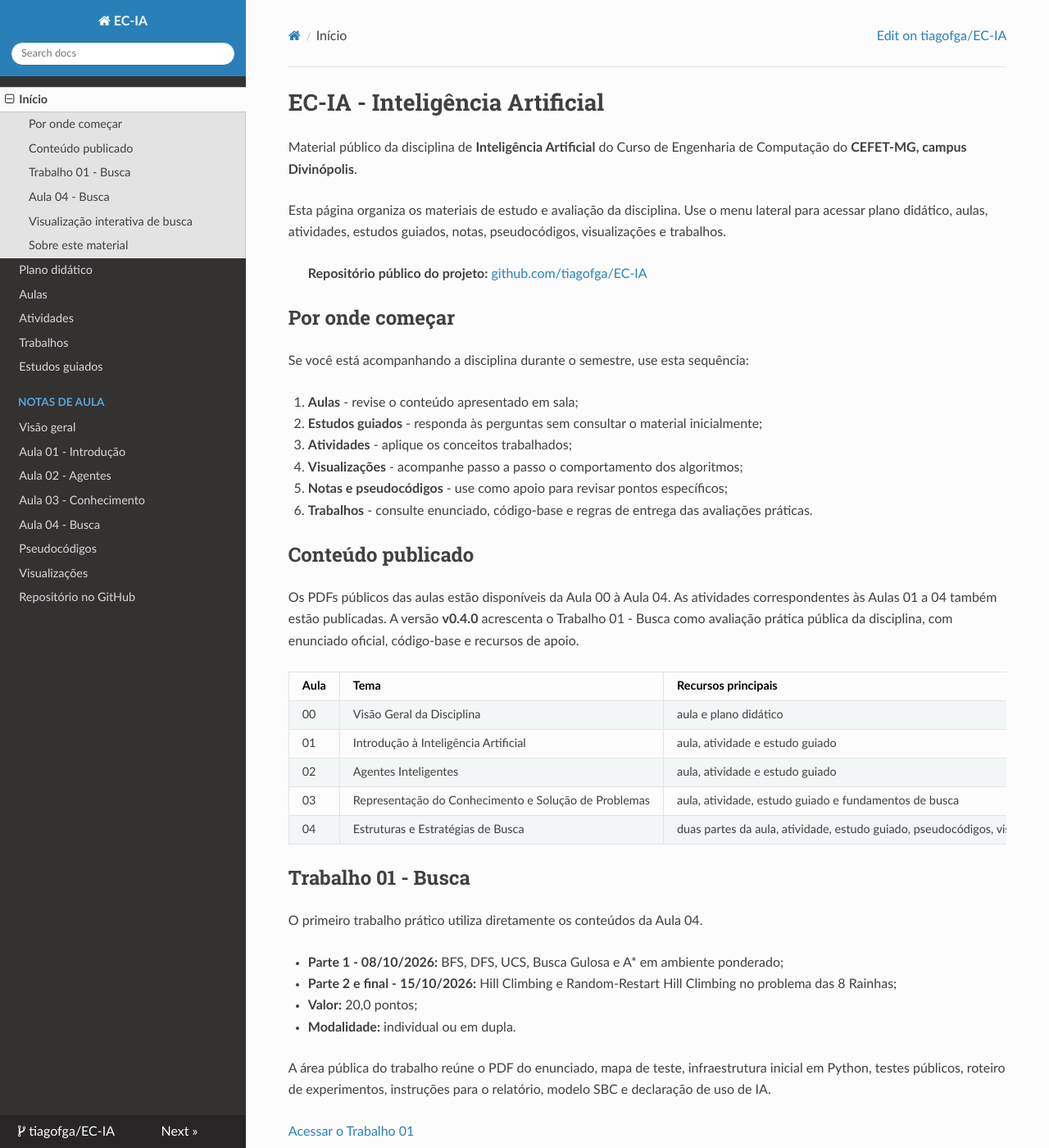
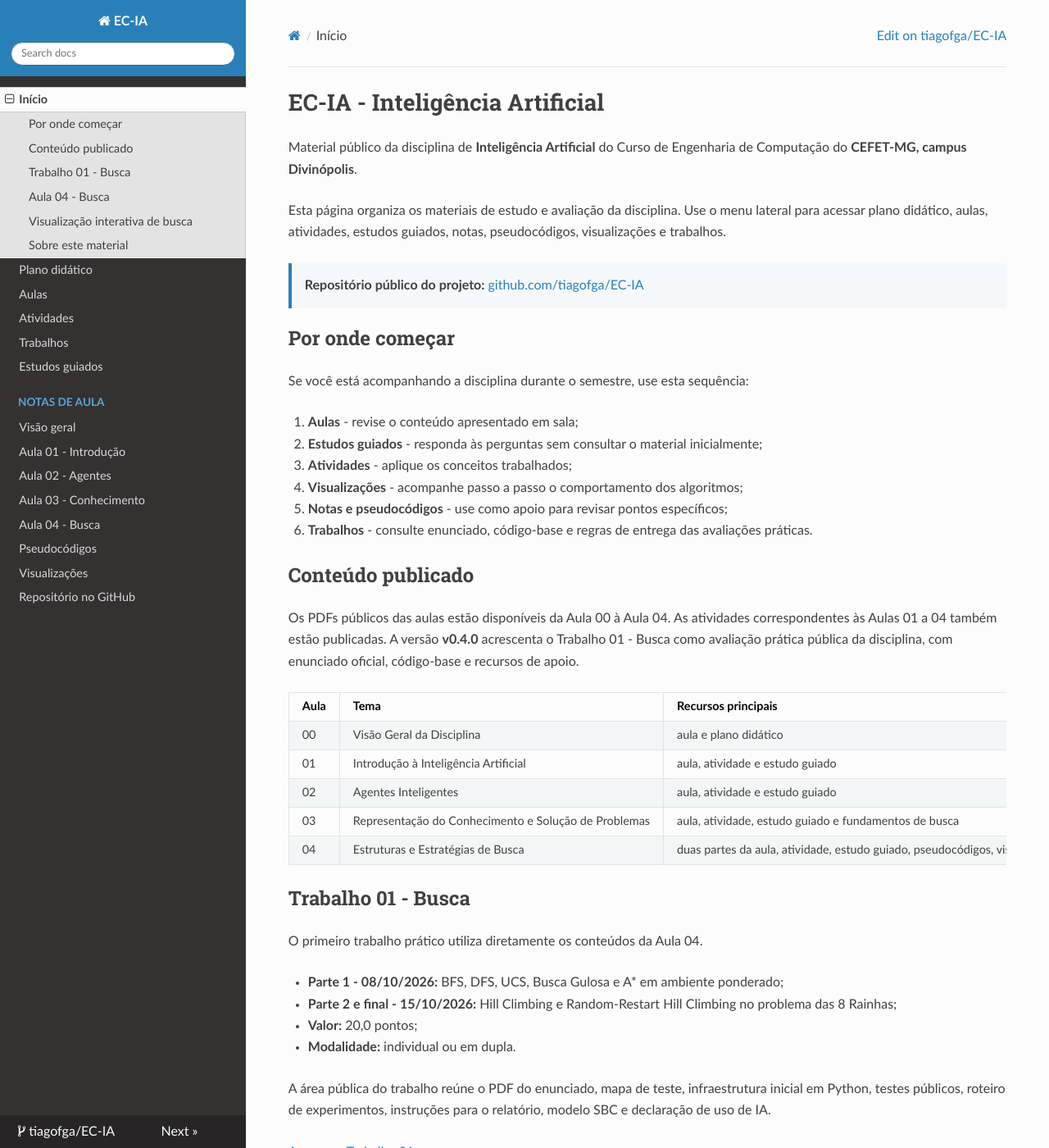
Before and after one commit to tiagofga/EC-IA, an MkDocs documentation site: the page built from docs/index.md, in a window 1280 px wide and 1400 px high. Shown: the whole window at 82% size. Built offline with MkDocs 1.6.1, drawn with Linux system fonts in a browser that asks for light colours; nearby versions of some CDN libraries.

Commit message:
docs(site): improve lecture note visuals

```diff
--- a/docs/assets/extra.css
+++ b/docs/assets/extra.css
@@ -17,6 +17,36 @@
   overflow-x: auto;
 }
 
+/* Notas de aula: diagramas e blocos de revisão. */
+.rst-content .mermaid {
+  margin: 1.5rem 0 2rem;
+  padding: 1rem;
+  overflow-x: auto;
+  text-align: center;
+  border: 1px solid #e1e4e5;
+  border-radius: 6px;
+  background: #fff;
+}
+
+.rst-content blockquote {
+  margin: 1.25rem 0;
+  padding: 0.9rem 1rem;
+  border-left: 4px solid #2980b9;
+  background: #f4f8fb;
+}
+
+.rst-content blockquote p:last-child {
+  margin-bottom: 0;
+}
+
+.rst-content table.docutils th {
+  vertical-align: top;
+}
+
+.rst-content code {
+  word-break: normal;
+}
+
 @media (min-width: 1400px) {
   .wy-nav-content {
     max-width: 1380px;
```
